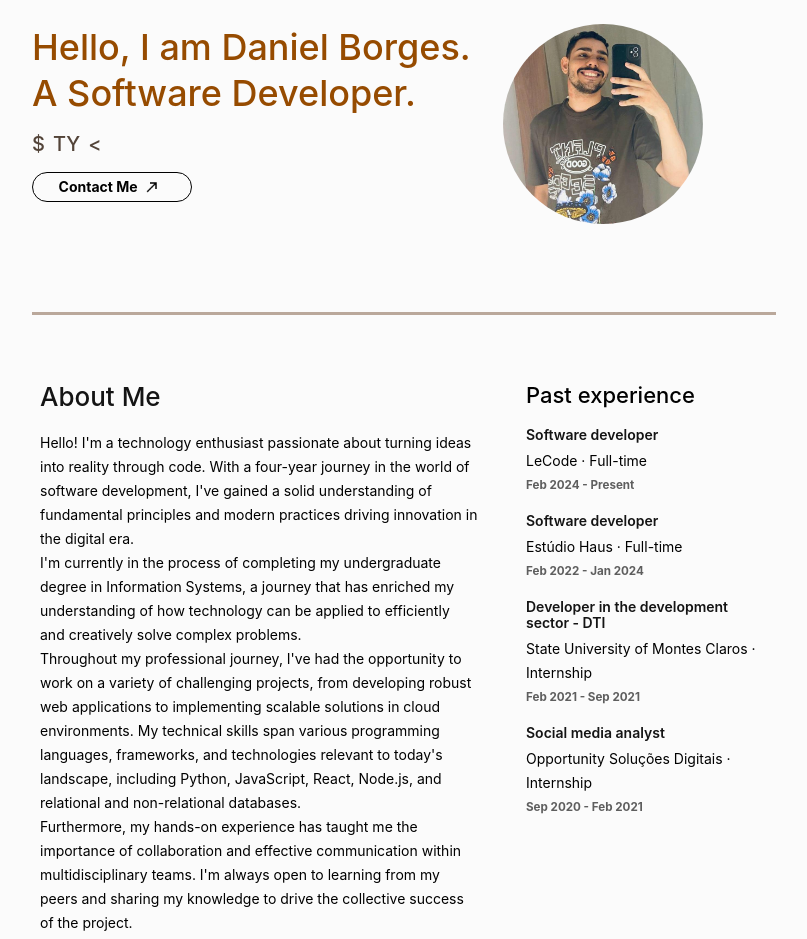
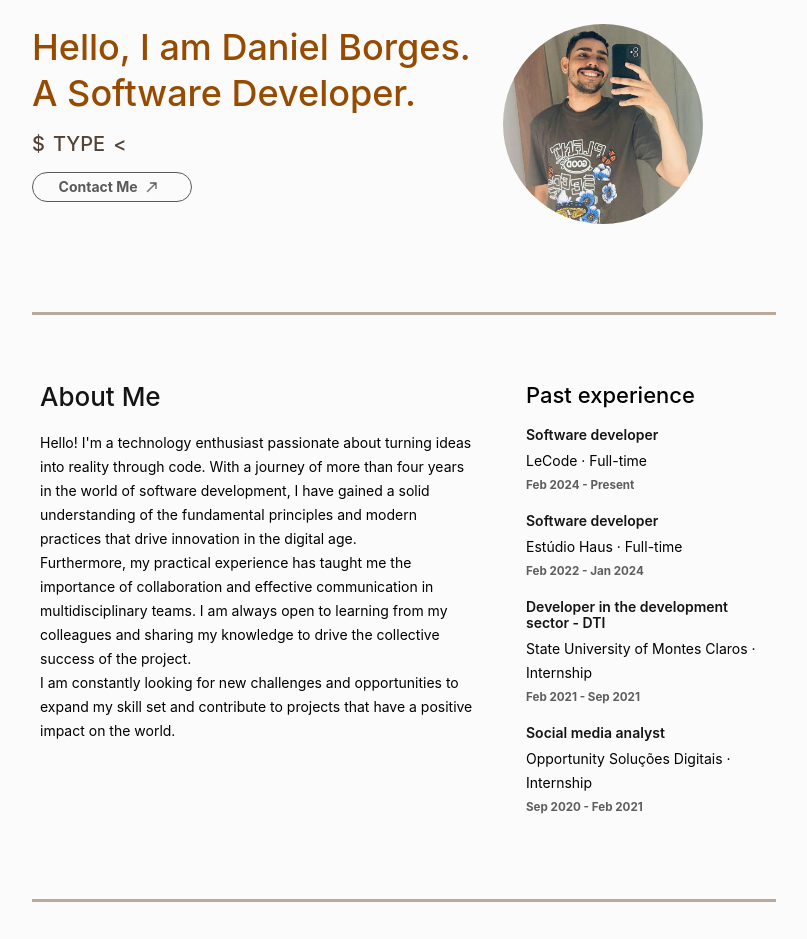
Before and after one commit to DanielBorgesDev/portifolio, a React (Create React App) app: page / in a window 1280 px wide. Shown: the top 939 px of the page, without its empty margins (236-1043 px from the left). Built offline with nearby package versions, Linux system fonts and the light colour scheme.

Commit message:
feat: new style button contat me

```diff
--- a/src/styles/components/AboutMe/index.tsx
+++ b/src/styles/components/AboutMe/index.tsx
@@ -1,4 +1,4 @@
-import React from 'react';
+import React from "react";
 import {
   AboutMeContainer,
   CenteredContainerAboutMe,
@@ -12,39 +12,22 @@ const AboutMe = () => {
       <AboutMeContainer>
         <h2>About Me</h2>
         <p>
-          Hello! I'm a technology enthusiast passionate about turning ideas
-          into reality through code. With a four-year journey in the world of
-          software development, I've gained a solid understanding of
-          fundamental principles and modern practices driving innovation in
-          the digital era.
+          Hello! I'm a technology enthusiast passionate about turning ideas into
+          reality through code. With a journey of more than four years in the
+          world of software development, I have gained a solid understanding of
+          the fundamental principles and modern practices that drive innovation
+          in the digital age.
         </p>
         <p>
-          I'm currently in the process of completing my undergraduate degree
-          in Information Systems, a journey that has enriched my understanding
-          of how technology can be applied to efficiently and creatively solve
-          complex problems.
-        </p>
-        <p>
-          Throughout my professional journey, I've had the opportunity to work
-          on a variety of challenging projects, from developing robust web
-          applications to implementing scalable solutions in cloud
-          environments. My technical skills span various programming
-          languages, frameworks, and technologies relevant to today's
-          landscape, including Python, JavaScript, React, Node.js, and
-          relational and non-relational databases.
-        </p>
-        <p>
-          Furthermore, my hands-on experience has taught me the importance of
-          collaboration and effective communication within multidisciplinary
-          teams. I'm always open to learning from my peers and sharing my
+          Furthermore, my practical experience has taught me the importance of
+          collaboration and effective communication in multidisciplinary teams.
+          I am always open to learning from my colleagues and sharing my
           knowledge to drive the collective success of the project.
         </p>
         <p>
-          I'm constantly seeking new challenges and opportunities to expand my
-          skill set and contribute to projects that have a positive impact on
-          the world. If you're looking for a committed, creative, and
-          results-oriented developer, I'm ready to help take your vision to
-          the next level.
+          I am constantly looking for new challenges and opportunities to expand
+          my skill set and contribute to projects that have a positive impact on
+          the world.
         </p>
       </AboutMeContainer>
       <ExperienceContainer>
--- a/src/styles/components/Header/styles.ts
+++ b/src/styles/components/Header/styles.ts
@@ -58,13 +58,16 @@ export const IconArrowContactMe = styled.img`
   width: 1rem;
   transform: translate3d(0px, 0px, 0px) scale3d(1, 1, 1) rotateX(0deg) rotateY(0deg) rotateZ(0deg) skew(0deg, 0deg);
   transform-style: preserve-3d;
+  transition: transform 0.3s ease, filter 0.3s ease;
+  filter: invert(35%) sepia(0%) saturate(0%) hue-rotate(178deg) brightness(95%) contrast(88%);
   margin-left: 0.375rem;
   display: inline-block;
 `;
 
+
 export const LinkContactMe = styled.a`
-  color:#000;
-  cursor:pointer;
+  color: #595959;
+  cursor: pointer;
   display: flex;
   align-items: center;
   font-weight: 700;
@@ -74,17 +77,14 @@ export const LinkContactMe = styled.a`
   width: 10rem;
   border-radius: 1.6rem;
   padding: 0 1.6rem;
-  border: 1px solid #000;
-  ${IconArrowContactMe} {
-      color: #000;
-    }
+  border: 1px solid #595959;
   &:hover {
+    color: #000;
     transition: background-color 0.8s ease;
     background-color: #eae5e1;
     ${IconArrowContactMe} {
       transform: translate(3px, -3px);
+      filter: invert(0%) sepia(0%) saturate(0%) hue-rotate(0deg) brightness(0%) contrast(100%);
     }
-
   }
-
 `;
--- a/src/styles/components/Licenses/styles.ts
+++ b/src/styles/components/Licenses/styles.ts
@@ -11,6 +11,7 @@ gap:3rem;
 align-items: flex-start;
 padding: 0 2rem;
 margin: 0 auto;
+
 
 `;export const ContainerLicenses = styled.div`
 max-height: 20.5rem;
```
